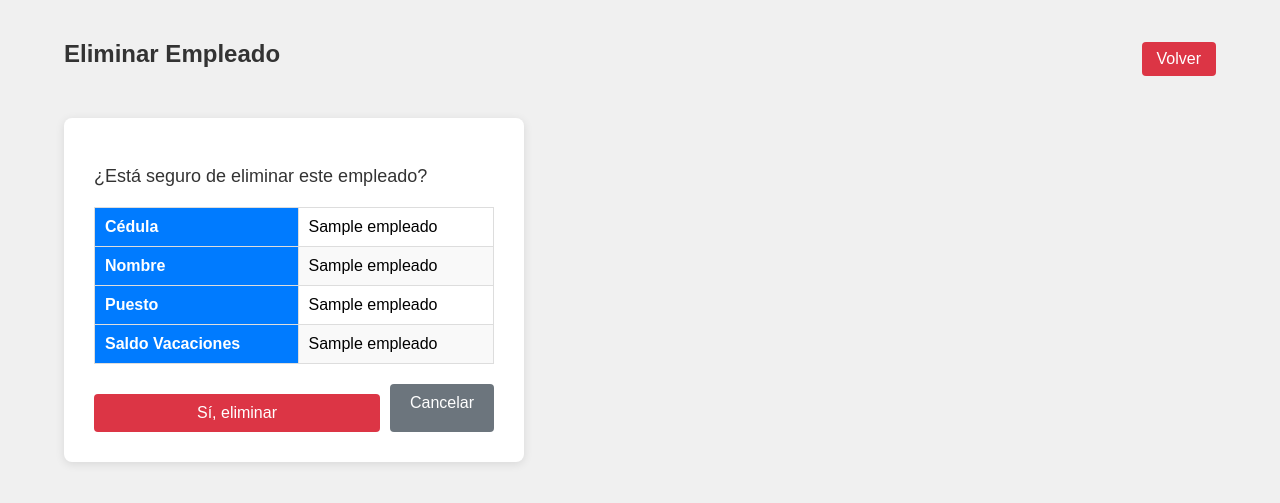
After one commit to ferabarca1910/Tarea_programadaII_BD, a Flask app: template presentacion/templates/eliminar_empleado.html in a window 1280 px wide. The commit adds this page. Shown: the top 503 px of the page. Run offline with Flask 3, Linux system fonts and the light colour scheme; the template is opened without the code that fills it: most values are stand-ins (such as "Sample title", 1, 10 or a date in 2020).

Commit message:
eliminar empleado

```diff
--- a/logica/app.py
+++ b/logica/app.py
@@ -141,14 +141,13 @@ def eliminar_empleado(id_empleado):
     empleado, _ = db.consultar_empleado(id_empleado)
 
     if request.method == 'POST':
-        confirmado = request.form.get('confirmado', '0')
+        confirmado = int(request.form.get('confirmado', 0))
+        print(f"Eliminando: id={id_empleado}, confirmado={confirmado}, usuario={id_usuario}, ip={ip}")
 
         codigo_error = db.eliminar_empleado(id_empleado, confirmado, id_usuario, ip)
+        print(f"Codigo error: {codigo_error}")
 
-        if confirmado == '1':
-            return redirect(url_for('empleados'))
-        else:
-            return redirect(url_for('empleados'))
+        return redirect(url_for('empleados'))
 
     # GET - registra el intento y muestra confirmacion
     db.eliminar_empleado(id_empleado, 0, id_usuario, ip)
--- a/logica/db.py
+++ b/logica/db.py
@@ -104,6 +104,7 @@ def insertar_empleado(valor_documento, nombre, nombre_puesto, id_usuario, ip):
     except:
         pass
 
+    con.commit()
     con.close()
     return codigo_error
 
@@ -151,6 +152,7 @@ def actualizar_empleado(id_empleado, nuevo_documento, nuevo_nombre, nuevo_puesto
     except:
         pass
 
+    con.commit()
     con.close()
     return codigo_error
 
@@ -175,6 +177,7 @@ def eliminar_empleado(id_empleado, confirmado, id_usuario, ip):
     except:
         pass
 
+    con.commit()
     con.close()
     return codigo_error
 
--- a/presentacion/static/css/styles.css
+++ b/presentacion/static/css/styles.css
@@ -166,3 +166,50 @@ tr:nth-child(even) {
 .form-empleado button:hover {
     background-color: #218838;
 }
+
+/* =============================================
+   ELIMINAR
+   ============================================= */
+.confirmar-box {
+    background: white;
+    padding: 30px;
+    border-radius: 8px;
+    box-shadow: 0 2px 10px rgba(0,0,0,0.1);
+    width: 400px;
+    margin-top: 20px;
+}
+
+.confirmar-box p {
+    font-size: 18px;
+    color: #333;
+    margin-bottom: 20px;
+}
+
+.form-confirmar {
+    display: flex;
+    gap: 10px;
+    margin-top: 20px;
+}
+
+.btn-eliminar {
+    padding: 10px 20px;
+    background-color: #dc3545;
+    color: white;
+    border: none;
+    border-radius: 4px;
+    cursor: pointer;
+    font-size: 16px;
+}
+
+.btn-eliminar:hover {
+    background-color: #c82333;
+}
+
+.btn-cancelar {
+    padding: 10px 20px;
+    background-color: #6c757d;
+    color: white;
+    border-radius: 4px;
+    text-decoration: none;
+    font-size: 16px;
+}
--- /dev/null
+++ b/presentacion/templates/eliminar_empleado.html
@@ -0,0 +1,50 @@
+<!DOCTYPE html>
+<html lang="es">
+<head>
+    <meta charset="UTF-8">
+    <title>Eliminar Empleado - Control de Vacaciones</title>
+    <link rel="stylesheet" href="{{ url_for('static', filename='css/styles.css') }}">
+</head>
+<body>
+    <div class="container">
+        <div class="header">
+            <h2>Eliminar Empleado</h2>
+            <a href="{{ url_for('empleados') }}" class="btn-logout">Volver</a>
+        </div>
+
+        <div class="confirmar-box">
+            <p>¿Está seguro de eliminar este empleado?</p>
+
+            <table>
+                <tr>
+                    <th>Cédula</th>
+                    <td>{{ empleado[1] }}</td>
+                </tr>
+                <tr>
+                    <th>Nombre</th>
+                    <td>{{ empleado[2] }}</td>
+                </tr>
+                <tr>
+                    <th>Puesto</th>
+                    <td>{{ empleado[3] }}</td>
+                </tr>
+                <tr>
+                    <th>Saldo Vacaciones</th>
+                    <td>{{ empleado[4] }}</td>
+                </tr>
+            </table>
+
+            <form method="POST" class="form-confirmar">
+                <input type="hidden" name="confirmado" value="1"/>
+                <button type="submit" class="btn-eliminar">Sí, eliminar</button>
+                <a href="{{ url_for('empleados') }}" class="btn-cancelar">Cancelar</a>
+            </form>
+        </div>
+
+        {% if error %}
+            <p class="error">{{ error }}</p>
+        {% endif %}
+    </div>
+    <script src="{{ url_for('static', filename='js/scripts.js') }}"></script>
+</body>
+</html>
```
